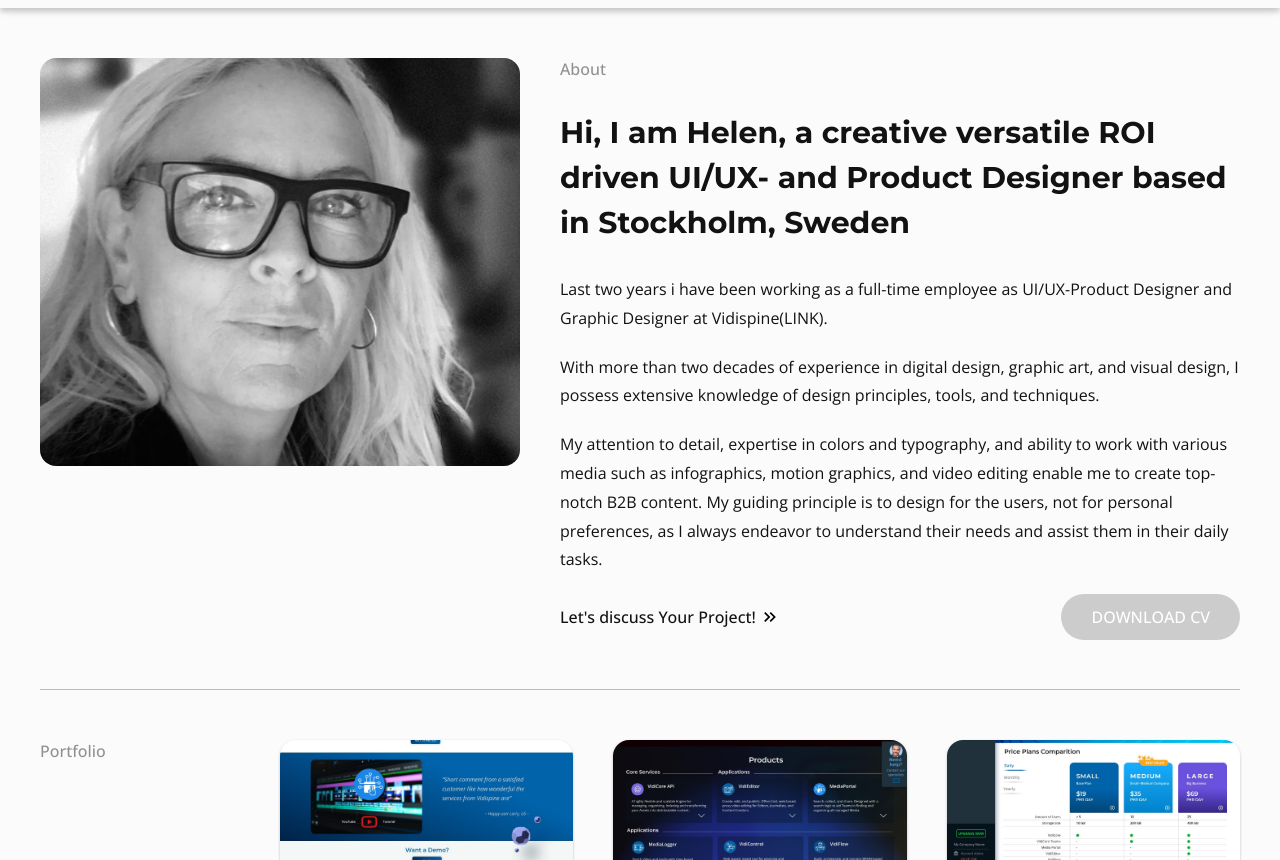
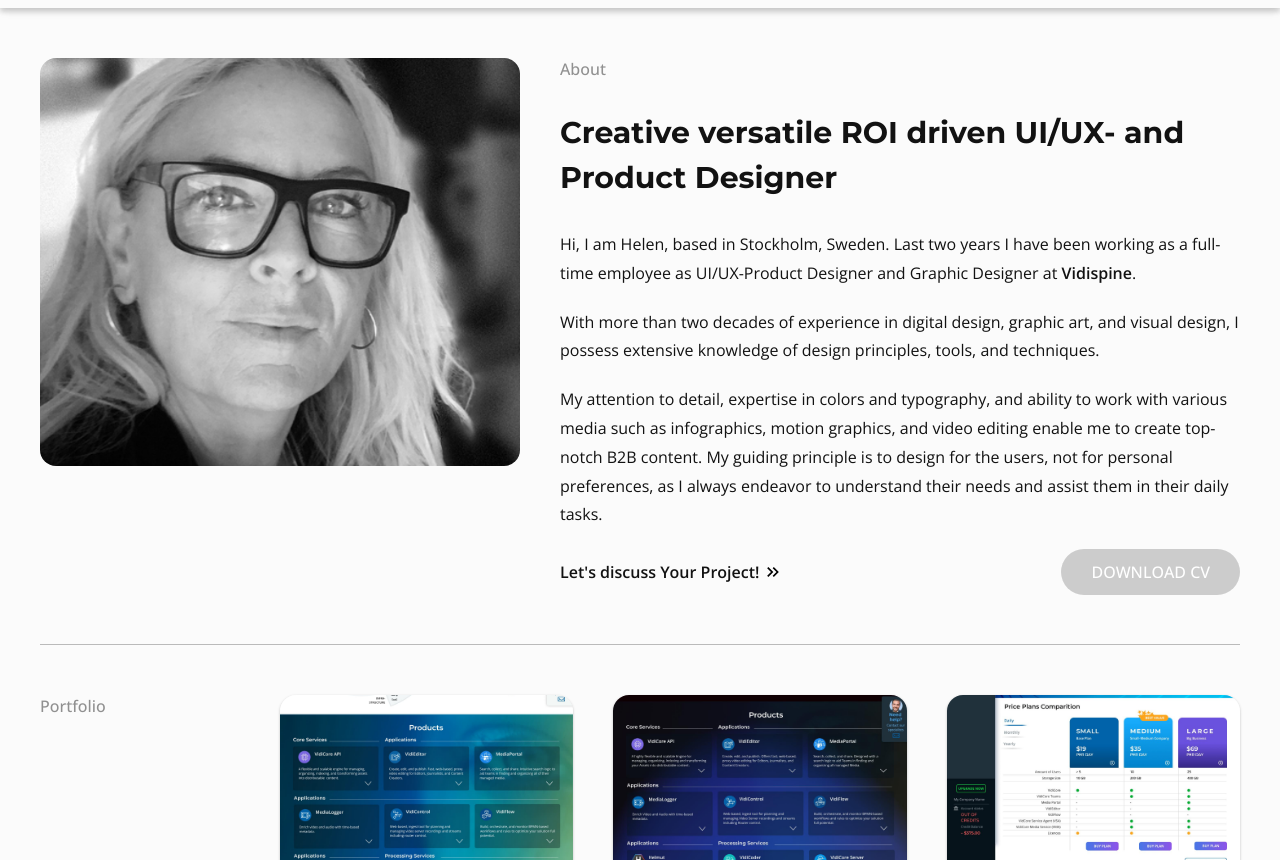
Before and after one commit to Helen-Rasmusen/my-resume, a plain HTML site: page index.html in a window 1280 px wide. Shown: the part 92-952 px from the top of the page. Drawn offline with nearby package versions, Linux system fonts and the light colour scheme.

Commit message:
feat: change link style in about section, change text

```diff
--- a/css/styles.css
+++ b/css/styles.css
@@ -233,6 +233,25 @@ a {
     line-height: 1.5;
 }
 
+.about__link {
+    color: var(--primary-text-color);
+    font-weight: 600;
+    transition: color var(--animation-duration) var(--timing-function);
+}
+
+.about__link:hover,
+.about__link:focus {
+    color: var(--title-color)
+}
+
+
+
+.lightbox__button:hover,
+.lightbox__button:focus {
+    background-color: rgba(0, 0, 0, 0.5);
+
+}
+
 .about__description {
     margin: 0px 0px 20px 0px;
     line-height: var(--text-line-height);
@@ -253,12 +272,19 @@ a {
     display: flex;
     align-items: center;
     gap: 4px;
-    font-weight: 500;
+    font-weight: 600;
     color: inherit;
+    transition: color var(--animation-duration) var(--timing-function);
+
 }
 
+.about__mail:hover,
+.about__mail:focus {
+    color: var(--title-color)
+}
+
+
 .about__mail-icon {
-
     display: block;
     width: 20px;
     height: 20px;
--- a/index.html
+++ b/index.html
@@ -54,12 +54,13 @@
                     <div class="about__text">
                         <h2 class="about__heading heading">About</h2>
                         <h3 class="about__title">
-                            Hi, I am Helen, a creative versatile ROI driven UI/UX- and
-                            Product Designer based in Stockholm, Sweden
+                            Creative versatile ROI driven UI/UX- and
+                            Product Designer
                         </h3>
                         <p class="about__description">
-                            Last two years i have been working as a full-time employee as
-                            UI/UX-Product Designer and Graphic Designer at Vidispine(LINK).
+                            Hi, I am Helen, based in Stockholm, Sweden. Last two years I have been working as a full-time employee as
+                            UI/UX-Product Designer and Graphic Designer at<a href="https://www.vidispine.com/" target="_blank" rel="noopener noreferrer" class="about__link">
+                                Vidispine</a>.
                         </p>
                         <p class="about__description">
                             With more than two decades of experience in digital design,
@@ -210,7 +211,7 @@
                     <ul class="experience__list">
                         <li class="experience__item">
                             <h3 class="expirience__item-title">
-                                LOGO? Vidispine AB, Kista (STHLM)
+                                Vidispine AB, Kista (STHLM)
                             </h3>
                             <h4 class="expirience__item-subtitle">
                                 2022 - Present
@@ -274,7 +275,26 @@
                 </div>
             </section>
 
+            <section class="recommendations section">
+                <div class="recommendations__wrapper">
+                    <h2 class="recommendations__heading heading">Reference Quote</h2>
+                    <ul class="recommendations__list">
+                        <li class="recommendations__item">
 
+                            <h4 class="recommendations__item-subtitle">
+                                <a href="https://www.linkedin.com/in/helenrasmusen/" rel="noopener noreferrer"
+                                    target="_blank" class="recommendations__link">
+                                    "If you're looking for an experienced UI/UX designer who consistently delivers
+                                    outstanding results, Helen is an excellent choice"
+                                </a>
+                            </h4>
+                            <p class="recommendations__item-text">
+                                - Stefan Eckardt, Head of Platform Success at Vidispine - an Arvato Systems Brand -
+                            </p>
+                        </li>
+                    </ul>
+                </div>
+            </section>
 
             <section class="education section">
                 <div class="education__wrapper">
@@ -376,26 +396,6 @@
                 </div>
             </section>
 
-            <section class="recommendations section">
-                <div class="recommendations__wrapper">
-                    <h2 class="recommendations__heading heading">Reference Quote</h2>
-                    <ul class="recommendations__list">
-                        <li class="recommendations__item">
-
-                            <h4 class="recommendations__item-subtitle">
-                                <a href="https://www.linkedin.com/in/helenrasmusen/" rel="noopener noreferrer"
-                                    target="_blank" class="recommendations__link">
-                                    "If you're looking for an experienced UI/UX designer who consistently delivers
-                                    outstanding results, Helen is an excellent choice"
-                                </a>
-                            </h4>
-                            <p class="recommendations__item-text">
-                                - Stefan Eckardt, Head of Platform Success at Vidispine - an Arvato Systems Brand -
-                            </p>
-                        </li>
-                    </ul>
-                </div>
-            </section>
 
             <section class="contact section">
                 <div class="contact__wrapper">
@@ -430,11 +430,10 @@
 
 </html>
 
-<!-- dont forget: https://www.linkedin.com/in/helenrasmusen
+<!-- dont forget:
 MISC.: Includes AWARDS
 LINKS to News articles
-BUTTON: Download CV (pdf-file)
-
+ACCORDION
 Clickable popup images, slides. also on references.
 Contact format fields
 bckcolor test:#f7f7f5 white background: #FBFCFA--- Built by KUDJO © All Rights Reserved 2024 -->
--- a/portfolio-items.js
+++ b/portfolio-items.js
@@ -1,8 +1,8 @@
 export default [
   {
     id: "01",
-    preview: "./assets/picture1.jpg",
-    original: "./assets/picture1.jpg",
+    preview: "./assets/picture01.jpg",
+    original: "./assets/picture01.jpg",
     description: "VidiNet Landingpage 2024",
   },
   {
```
Also changed, not shown: assets/picture01.jpg (added).
